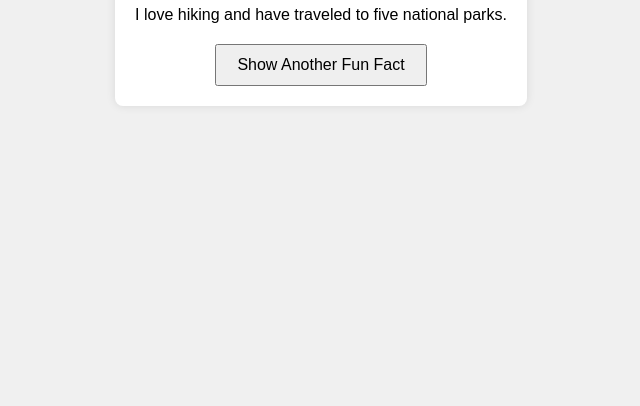
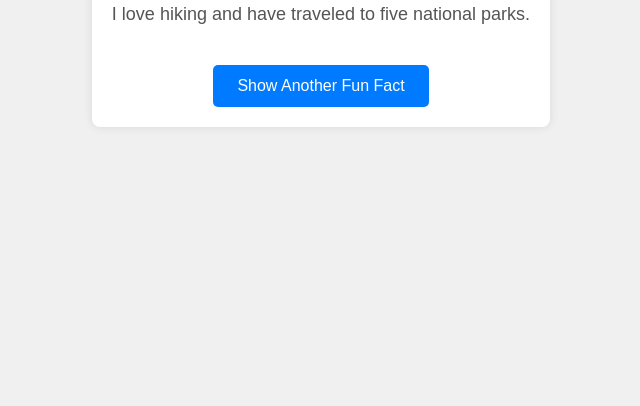
Before and after one commit to hasindulakshan/fun-fact, a plain HTML site: page index.html in a window 1280 px wide. Shown: the part 394-800 px from the top of the page, without its empty margins (319-959 px from the left). Drawn offline with Linux system fonts and the light colour scheme.

Commit message:
Update index.html

```diff
--- a/index.html
+++ b/index.html
@@ -23,11 +23,29 @@
             box-shadow: 0 0 10px rgba(0, 0, 0, 0.1);
         }
 
+        #fact-display {
+            font-size: 18px;
+            color: #555;
+            margin-bottom: 20px;
+            min-height: 60px;
+            display: flex;
+            align-items: center;
+            justify-content: center;
+        }
+
         button {
-            margin-top: 20px;
-            padding: 10px 20px;
+            background-color: #007bff;
+            color: white;
+            border: none;
+            padding: 12px 24px;
             font-size: 16px;
+            border-radius: 5px;
             cursor: pointer;
+            transition: background-color 0.3s ease;
+        }
+
+        button:hover {
+            background-color: #0056b3;
         }
     </style>
 </head>
```
